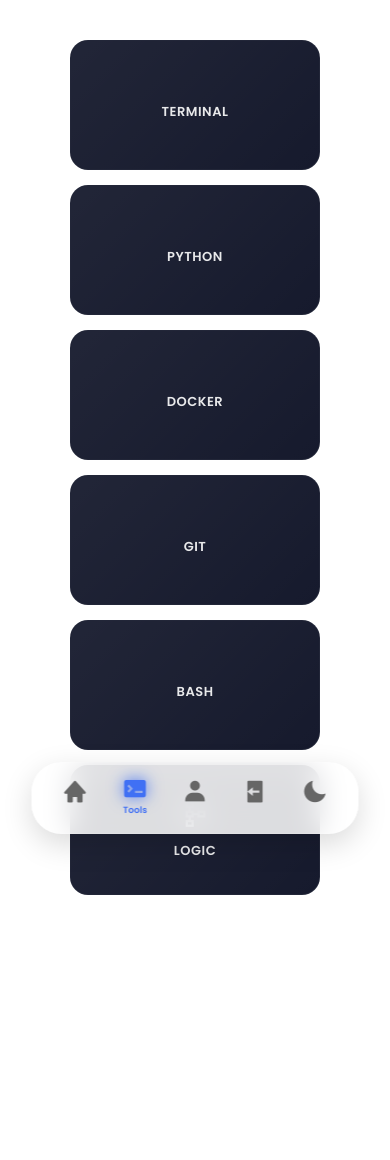
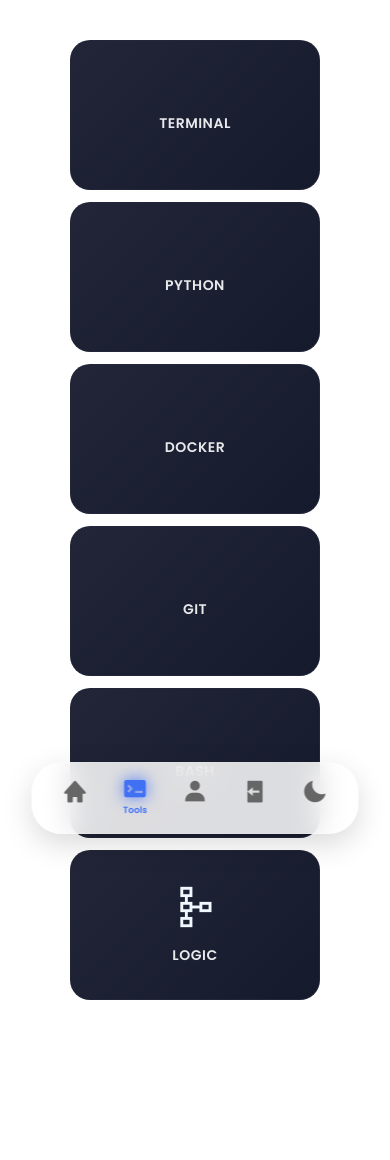
Before and after one commit to x0rma-404/TechHub, a Flask app: page /tools in a window 390 px wide. Before the commit the page ends 895 px from the top, so only its background shows below. Run offline with Flask 3, Linux system fonts and the light colour scheme; the visitor is signed in with stand-in values (Sample User, id 1); some libraries are stand-ins or nearby versions.

Commit message:
icon fix

```diff
--- a/static/tools-icons.css
+++ b/static/tools-icons.css
@@ -133,25 +133,28 @@ body.dark-mode .tool-card:hover {
 
 @media (max-width: 480px) {
     .main-content {
-        padding: 40px 15px;
+        padding: 40px 10px;
     }
 
     .tools-grid {
-        gap: 15px;
+        gap: 12px;
     }
 
     .tool-card {
         flex: 1 1 100%;
-        height: 130px;
-        border-radius: 18px;
+        height: 150px;
+        /* Increased from 130px */
+        border-radius: 20px;
     }
 
     .si,
     .material-symbols-outlined {
-        font-size: 28px;
+        font-size: 44px;
+        /* Increased from 28px for much larger icons */
     }
 
     .tool-card span:not(.material-symbols-outlined) {
-        font-size: 13px;
+        font-size: 14px;
+        margin-top: 8px;
     }
 }
```
